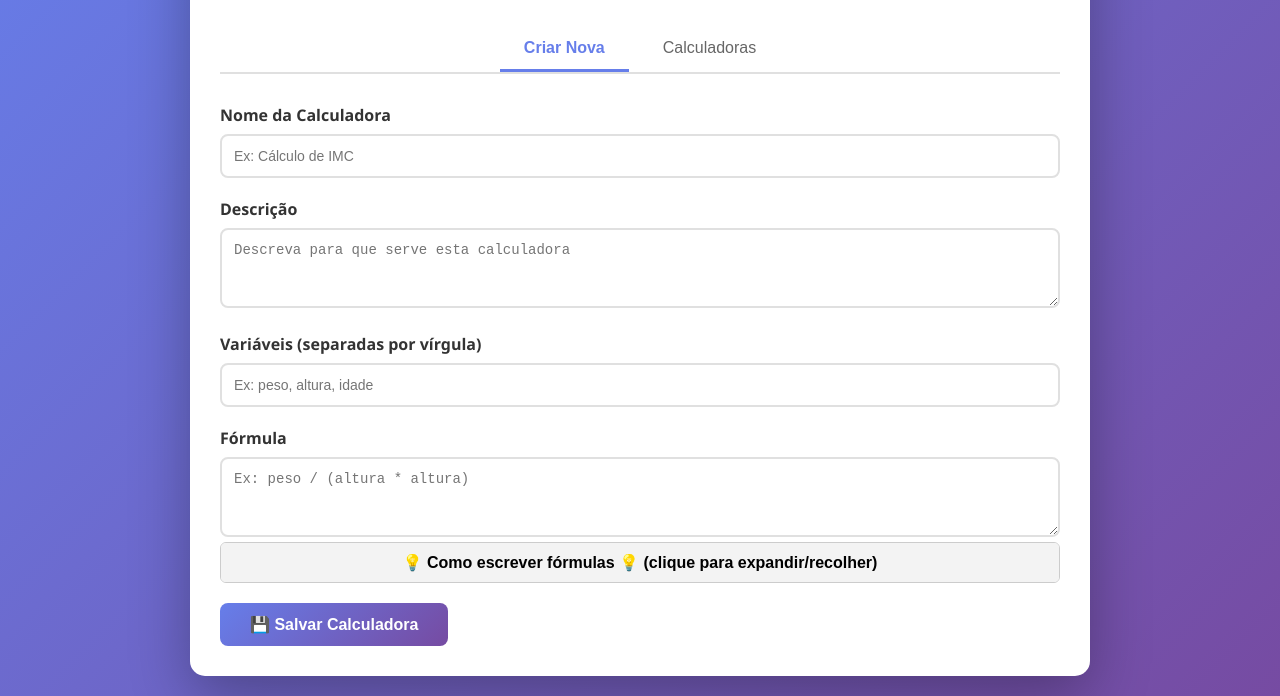
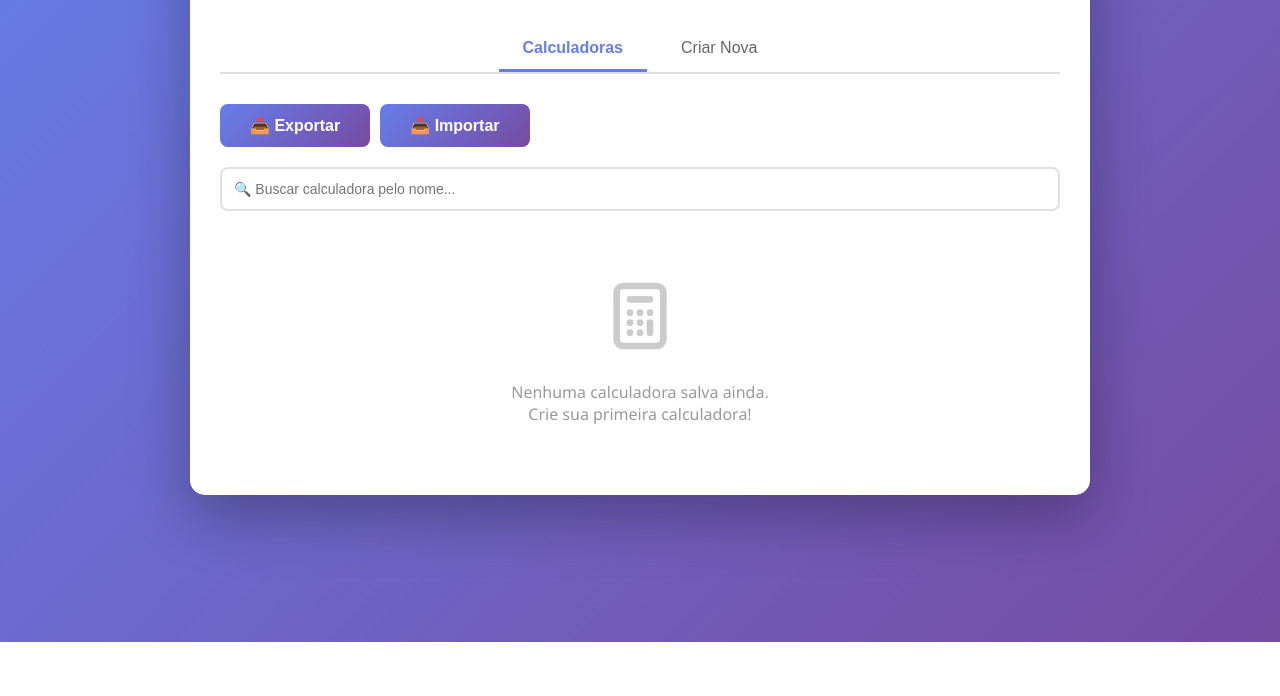
Before and after one commit to welintongomes/calculos, a plain HTML site: page index.html in a window 1280 px wide. Shown: the part 158-854 px from the top of the page. After the commit the page ends 800 px from the top, so only its background shows below. Drawn offline with Linux system fonts and the light colour scheme.

Commit message:
Add files via upload

```diff
--- a/index.html
+++ b/index.html
@@ -331,12 +331,13 @@
 
         <div class="content">
             <div class="tabs">
-                <button class="tab active" onclick="switchTab('create')">Criar Nova</button>
-                <button class="tab " onclick="switchTab('saved')">Calculadoras</button>
+
+                <button class="tab active" onclick="switchTab('saved')">Calculadoras</button>
+                <button class="tab" onclick="switchTab('create')">Criar Nova</button>
             </div>
 
             <!-- ABA: Criar Nova Calculadora -->
-            <div id="create-tab" class="tab-content active">
+            <div id="create-tab" class="tab-content">
                 <div class="form-group">
                     <label>Nome da Calculadora</label>
                     <input type="text" id="calc-name" placeholder="Ex: Cálculo de IMC">
@@ -377,7 +378,7 @@
             </div>
 
             <!-- ABA: Calculadoras Salvas -->
-            <div id="saved-tab" class="tab-content">
+            <div id="saved-tab" class="tab-content active">
                 <div style="margin-bottom: 20px; display: flex; gap: 10px;">
                     <button class="btn" onclick="exportCalculators()">📤 Exportar</button>
                     <button class="btn" onclick="document.getElementById('import-file').click()">📥 Importar</button>
```
